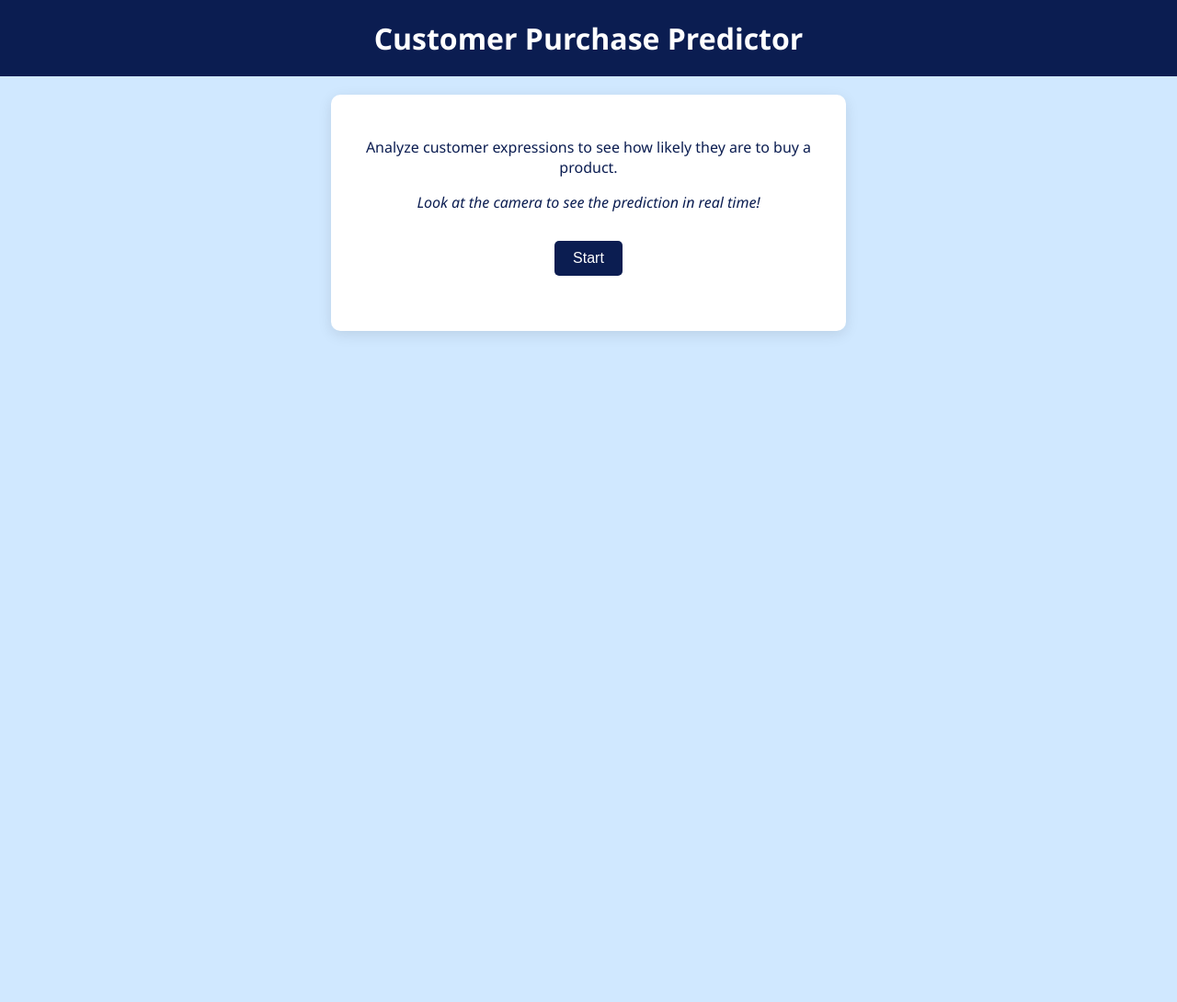
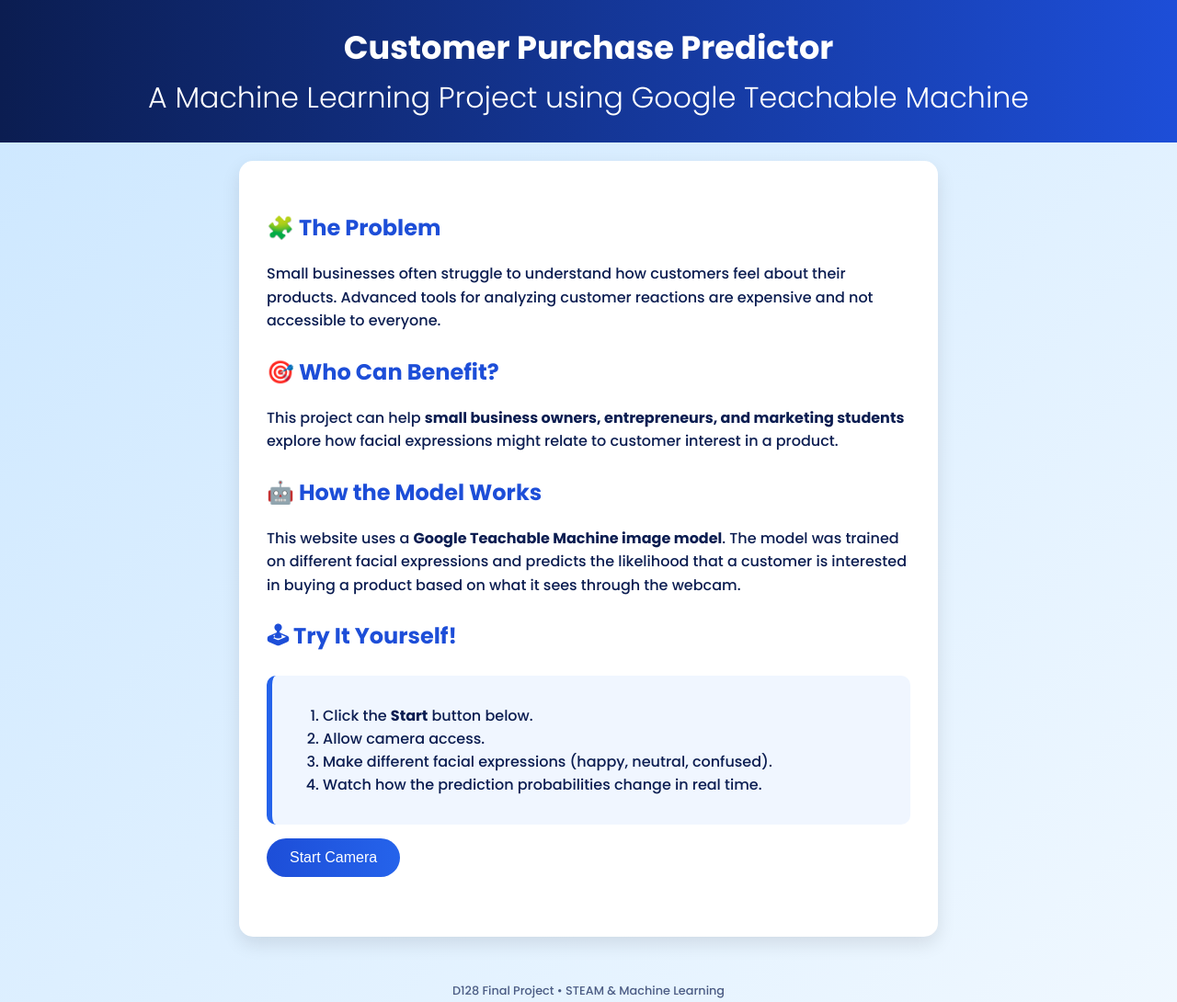
Before and after one commit to mythrigudapati/faceAnalysis, a plain HTML site: page index.html in a window 1280 px wide. Shown: the top 1090 px of the page at 92% size. Before the commit the page ends 800 px from the top, so only its background shows below. Drawn offline with Linux system fonts and the light colour scheme.

Commit message:
Update index.html

```diff
--- a/index.html
+++ b/index.html
@@ -3,14 +3,20 @@
 <head>
     <meta charset="UTF-8">
     <title>Customer Purchase Predictor</title>
+
+    <!-- TensorFlow & Teachable Machine -->
     <script src="https://cdn.jsdelivr.net/npm/@tensorflow/tfjs@latest/dist/tf.min.js"></script>
     <script src="https://cdn.jsdelivr.net/npm/@teachablemachine/image@latest/dist/teachablemachine-image.min.js"></script>
+
+    <!-- Google Font -->
+    <link href="https://fonts.googleapis.com/css2?family=Poppins:wght@300;500;700&display=swap" rel="stylesheet">
+
     <style>
         body {
             margin: 0;
-            font-family: 'Segoe UI', Tahoma, Geneva, Verdana, sans-serif;
-            background-color: #d0e8ff; /* light blue */
-            color: #0b1d51; /* navy text */
+            font-family: 'Poppins', sans-serif;
+            background: linear-gradient(135deg, #cce7ff, #f0f8ff);
+            color: #0b1d51;
             display: flex;
             flex-direction: column;
             align-items: center;
@@ -18,61 +24,129 @@
 
         header {
             width: 100%;
-            background-color: #0b1d51; /* navy header */
+            background: linear-gradient(90deg, #0b1d51, #1d4ed8);
             color: white;
-            padding: 20px 0;
+            padding: 25px 0;
             text-align: center;
-            font-size: 2em;
-            font-weight: bold;
+            font-size: 2.2em;
+            font-weight: 700;
+        }
+
+        .subtitle {
+            font-size: 0.9em;
+            font-weight: 300;
+            margin-top: 5px;
         }
 
         .container {
             background-color: white;
-            border-radius: 10px;
+            border-radius: 15px;
             padding: 30px;
             margin: 20px;
-            box-shadow: 0px 4px 15px rgba(0,0,0,0.1);
-            text-align: center;
-            max-width: 500px;
+            box-shadow: 0px 8px 20px rgba(0,0,0,0.1);
+            max-width: 700px;
+            width: 90%;
+        }
+
+        h2 {
+            color: #1d4ed8;
+            margin-top: 25px;
+        }
+
+        p {
+            line-height: 1.6;
         }
 
         button {
-            background-color: #0b1d51;
+            background: linear-gradient(90deg, #1d4ed8, #2563eb);
             color: white;
             border: none;
-            padding: 10px 20px;
+            padding: 12px 25px;
             margin: 15px 0;
             font-size: 1em;
             cursor: pointer;
-            border-radius: 5px;
-            transition: background-color 0.3s ease;
+            border-radius: 25px;
+            transition: transform 0.2s ease, box-shadow 0.2s ease;
         }
 
         button:hover {
-            background-color: #142e72;
+            transform: scale(1.05);
+            box-shadow: 0px 4px 12px rgba(0,0,0,0.2);
         }
 
         #webcam-container {
-            margin: 15px 0;
+            margin: 20px 0;
         }
 
         #label-container div {
-            margin: 5px 0;
-            font-weight: bold;
+            margin: 6px 0;
+            font-weight: 500;
+        }
+
+        .instructions {
+            background-color: #f0f6ff;
+            border-left: 6px solid #2563eb;
+            padding: 15px;
+            border-radius: 10px;
+            margin-top: 15px;
+        }
+
+        footer {
+            margin: 30px 0;
+            font-size: 0.8em;
+            opacity: 0.7;
         }
     </style>
 </head>
+
 <body>
-    <header>Customer Purchase Predictor</header>
+
+<header>
+    Customer Purchase Predictor
+    <div class="subtitle">A Machine Learning Project using Google Teachable Machine</div>
+</header>
 
 <div class="container">
-        <p>Analyze customer expressions to see how likely they are to buy a product.</p>
-        <p><em>Look at the camera to see the prediction in real time!</em></p>
 
-        <button type="button" onclick="init()">Start</button>
+    <h2>🧩 The Problem</h2>
+    <p>
+        Small businesses often struggle to understand how customers feel about their products.
+        Advanced tools for analyzing customer reactions are expensive and not accessible to everyone.
+    </p>
+
+    <h2>🎯 Who Can Benefit?</h2>
+    <p>
+        This project can help <strong>small business owners, entrepreneurs, and marketing students</strong>
+        explore how facial expressions might relate to customer interest in a product.
+    </p>
+
+    <h2>🤖 How the Model Works</h2>
+    <p>
+        This website uses a <strong>Google Teachable Machine image model</strong>.
+        The model was trained on different facial expressions and predicts the likelihood
+        that a customer is interested in buying a product based on what it sees through the webcam.
+    </p>
+
+    <h2>🕹 Try It Yourself!</h2>
+    <div class="instructions">
+        <ol>
+            <li>Click the <strong>Start</strong> button below.</li>
+            <li>Allow camera access.</li>
+            <li>Make different facial expressions (happy, neutral, confused).</li>
+            <li>Watch how the prediction probabilities change in real time.</li>
+        </ol>
+    </div>
+
+    <button type="button" onclick="init()">Start Camera</button>
+
     <div id="webcam-container"></div>
     <div id="label-container"></div>
+
 </div>
+
+<footer>
+    D128 Final Project • STEAM & Machine Learning
+</footer>
 
 <script type="text/javascript">
     const URL = "./my_model/";
@@ -94,6 +168,8 @@
 
         document.getElementById("webcam-container").appendChild(webcam.canvas);
         labelContainer = document.getElementById("label-container");
+        labelContainer.innerHTML = "";
+
         for (let i = 0; i < maxPredictions; i++) {
             labelContainer.appendChild(document.createElement("div"));
         }
@@ -109,10 +185,11 @@
         const prediction = await model.predict(webcam.canvas);
         for (let i = 0; i < maxPredictions; i++) {
             const classPrediction =
-                    prediction[i].className + ": " + prediction[i].probability.toFixed(2);
+                prediction[i].className + ": " + (prediction[i].probability * 100).toFixed(1) + "%";
             labelContainer.childNodes[i].innerHTML = classPrediction;
         }
     }
 </script>
+
 </body>
 </html>
```
Lines whose indentation alone changed are shown as unchanged.
